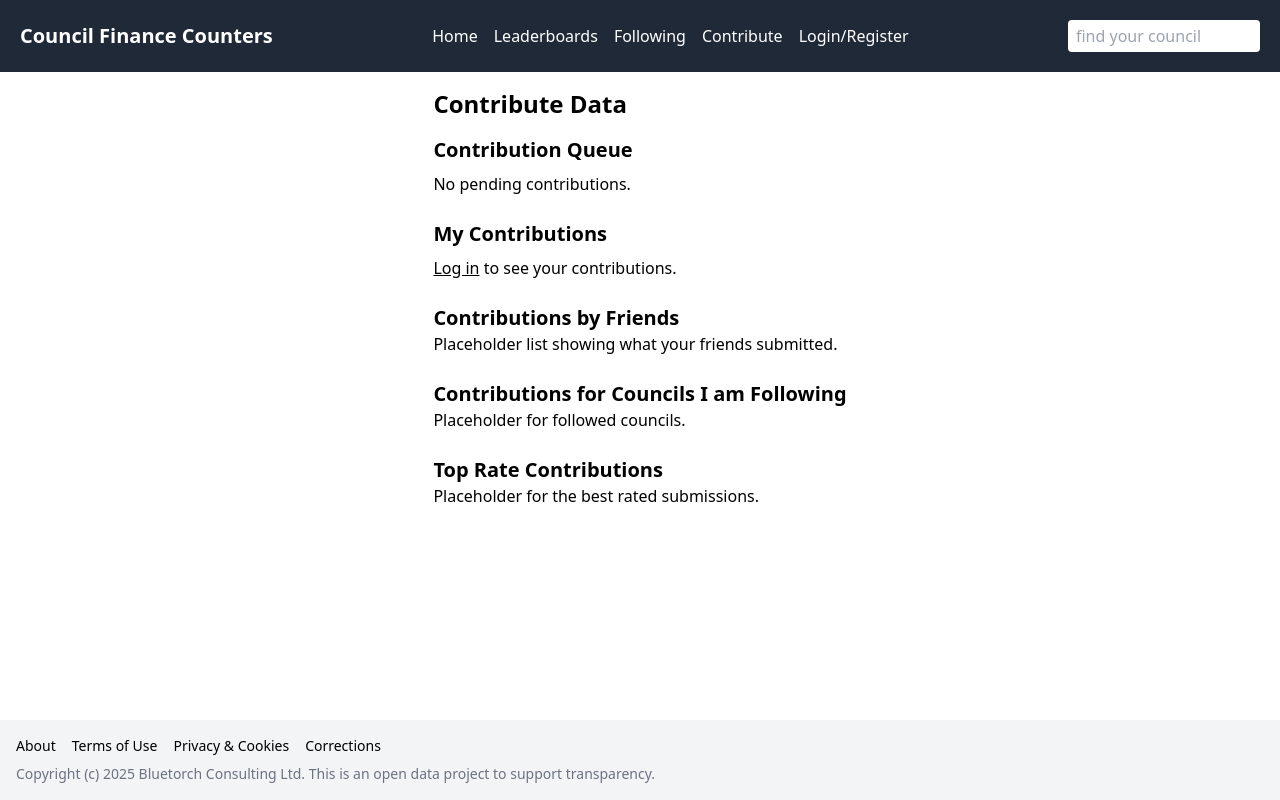
After one commit to mikerouse/cfc, a Django app: page /contribute/ in a window 1280 px wide. The commit adds this page. Run offline with Django 4.2, Linux system fonts and the light colour scheme; data comes from the database, SQL or seed files in the repository; data that the repository does not hold is empty; some libraries are stand-ins or nearby versions.

Commit message:
Improve contribution queue display and add change log

```diff
--- a/council_finance/admin.py
+++ b/council_finance/admin.py
@@ -19,6 +19,8 @@ from .models.council import (
 from .models.council_type import CouncilType
 from .models.user_profile import UserProfile
 from .models.user_follow import UserFollow
+from .models.trust_tier import TrustTier
+from .models.contribution import Contribution
 from .models.pending_profile_change import PendingProfileChange
 from .models.notification import Notification
 from .forms import (
@@ -218,6 +220,9 @@ admin.site.register(UserProfile)
 admin.site.register(UserFollow)
 admin.site.register(PendingProfileChange)
 admin.site.register(Notification)
+# Manage volunteer trust levels and their submissions
+admin.site.register(TrustTier)
+admin.site.register(Contribution)
 admin.site.register(CounterDefinition, CounterDefinitionAdmin)
 admin.site.register(CouncilCounter)
 admin.site.register(SiteSetting)
--- a/council_finance/models/__init__.py
+++ b/council_finance/models/__init__.py
@@ -9,6 +9,9 @@ from .council import (
 from .council_type import CouncilType
 from .field import DataField
 from .user_profile import UserProfile
+from .trust_tier import TrustTier
+from .contribution import Contribution
+from .data_change_log import DataChangeLog
 from .user_follow import UserFollow
 from .pending_profile_change import PendingProfileChange
 from .notification import Notification
@@ -29,6 +32,9 @@ __all__ = [
     'UserFollow',
     'PendingProfileChange',
     'Notification',
+    'TrustTier',
+    'Contribution',
+    'DataChangeLog',
     'CouncilList',
     'CounterDefinition',
     'CouncilCounter',
--- /dev/null
+++ b/council_finance/templates/council_finance/contribute.html
@@ -0,0 +1,91 @@
+{% extends "base.html" %}
+{% block title %}Contribute - Council Finance Counters{% endblock %}
+{% block content %}
+<h1 class="text-2xl font-bold mb-4">Contribute Data</h1>
+<div class="space-y-6">
+    <section>
+        <h2 class="text-xl font-semibold mb-2">Contribution Queue</h2>
+        {% if queue %}
+        <table class="min-w-full border divide-y">
+            <thead class="bg-gray-100">
+                <tr>
+                    <th class="px-2 py-1 text-left">Council</th>
+                    <th class="px-2 py-1 text-left">Field</th>
+                    <th class="px-2 py-1 text-left">Change</th>
+                    <th class="px-2 py-1 text-left">Submitted By</th>
+                    <th class="px-2 py-1 text-left">Date</th>
+                    {% if user.is_authenticated and user.profile.tier.level >= 3 %}
+                    <th class="px-2 py-1 text-left">Actions</th>
+                    {% endif %}
+                </tr>
+            </thead>
+            <tbody>
+            {% for c in queue %}
+                <tr class="border-b">
+                    <td class="px-2 py-1">{{ c.council.name }}</td>
+                    <td class="px-2 py-1">{{ c.field.name }}</td>
+                    <td class="px-2 py-1">{{ c.display_old_value }} <span class="mx-1">&rarr;</span> {{ c.display_new_value }}</td>
+                    <td class="px-2 py-1">{{ c.user.username }}</td>
+                    <td class="px-2 py-1">{{ c.created|date:"Y-m-d" }}</td>
+                    {% if user.is_authenticated and user.profile.tier.level >= 3 %}
+                    <td class="px-2 py-1 space-x-2">
+                        <a href="{% url 'review_contribution' c.id 'approve' %}" class="text-green-600"><i class="fas fa-check"></i></a>
+                        <a href="{% url 'review_contribution' c.id 'edit' %}" class="text-blue-600"><i class="fas fa-edit"></i></a>
+                        <a href="{% url 'review_contribution' c.id 'reject' %}" class="text-red-600"><i class="fas fa-times"></i></a>
+                    </td>
+                    {% endif %}
+                </tr>
+            {% endfor %}
+            </tbody>
+        </table>
+        {% else %}
+        <p>No pending contributions.</p>
+        {% endif %}
+    </section>
+    <section>
+        <h2 class="text-xl font-semibold mb-2">My Contributions</h2>
+        {% if user.is_authenticated %}
+            {% if my_contribs %}
+            <table class="min-w-full border divide-y">
+                <thead class="bg-gray-100">
+                    <tr>
+                        <th class="px-2 py-1 text-left">Council</th>
+                        <th class="px-2 py-1 text-left">Field</th>
+                        <th class="px-2 py-1 text-left">Change</th>
+                        <th class="px-2 py-1 text-left">Status</th>
+                        <th class="px-2 py-1 text-left">Date</th>
+                    </tr>
+                </thead>
+                <tbody>
+                {% for c in my_contribs %}
+                    <tr class="border-b">
+                        <td class="px-2 py-1">{{ c.council.name }}</td>
+                        <td class="px-2 py-1">{{ c.field.name }}</td>
+                        <td class="px-2 py-1">{{ c.display_old_value }} <span class="mx-1">&rarr;</span> {{ c.display_new_value }}</td>
+                        <td class="px-2 py-1">{{ c.status }}</td>
+                        <td class="px-2 py-1">{{ c.created|date:"Y-m-d" }}</td>
+                    </tr>
+                {% endfor %}
+                </tbody>
+            </table>
+            {% else %}
+            <p>You haven't submitted any contributions yet.</p>
+            {% endif %}
+        {% else %}
+            <p><a href="{% url 'login' %}" class="underline">Log in</a> to see your contributions.</p>
+        {% endif %}
+    </section>
+    <section>
+        <h2 class="text-xl font-semibold">Contributions by Friends</h2>
+        <p>Placeholder list showing what your friends submitted.</p>
+    </section>
+    <section>
+        <h2 class="text-xl font-semibold">Contributions for Councils I am Following</h2>
+        <p>Placeholder for followed councils.</p>
+    </section>
+    <section>
+        <h2 class="text-xl font-semibold">Top Rate Contributions</h2>
+        <p>Placeholder for the best rated submissions.</p>
+    </section>
+</div>
+{% endblock %}
--- a/council_finance/urls.py
+++ b/council_finance/urls.py
@@ -58,7 +58,10 @@ urlpatterns = [
     path("lists/move/", views.move_between_lists, name="move_between_lists"),
     path("lists/<int:list_id>/metric/", views.list_metric, name="list_metric"),
     path("following/", views.following, name="following"),
-    path("submit/", views.submit, name="submit"),
+    path("contribute/", views.contribute, name="contribute"),
+    path("contribute/submit/", views.submit_contribution, name="submit_contribution"),
+    path("contribute/<int:pk>/<str:action>/", views.review_contribution, name="review_contribution"),
+    path("submit/", views.contribute),
     path("profile/", views.my_profile, name="my_profile"),
     path("about/", views.about, name="about"),
     path("terms/", views.terms_of_use, name="terms_of_use"),
--- a/council_finance/views.py
+++ b/council_finance/views.py
@@ -21,6 +21,7 @@ from .forms import (
     CouncilListForm,
     CounterDefinitionForm,
     DataFieldForm,
+    ProfileExtraForm,
 )
 from django.conf import settings
 
@@ -36,6 +37,9 @@ from .models import (
     CounterDefinition,
     CouncilCounter,
     SiteSetting,
+    TrustTier,
+    Contribution,
+    DataChangeLog,
 )
 
 from datetime import date
@@ -121,6 +125,8 @@ def council_detail(request, slug):
     """Show details for a single council."""
     # Fetch the council or return a 404 if the slug is unknown
     council = get_object_or_404(Council, slug=slug)
+    tab = request.GET.get("tab") or "view"
+    focus = request.GET.get("focus", "")
 
     # Pull all financial figures for this council so the template can
     # present them in an engaging way.
@@ -186,7 +192,13 @@ def council_detail(request, slug):
         "years": years,
         "selected_year": selected_year,
         "default_counter_slugs": default_slugs,
+        "tab": tab,
+        "focus": focus,
     }
+    if tab == "edit":
+        from .models import CouncilType
+
+        context["council_types"] = CouncilType.objects.all()
 
     return render(request, "council_finance/council_detail.html", context)
 
@@ -308,9 +320,19 @@ def following(request):
     return render(request, "council_finance/following.html")
 
 
-def submit(request):
-    """Placeholder submission page."""
-    return render(request, "council_finance/submit.html")
+def contribute(request):
+    """Show contribution dashboard with various queues."""
+    queue = Contribution.objects.filter(status="pending").select_related("council", "field", "user")
+    my_contribs = (
+        Contribution.objects.filter(user=request.user).select_related("council", "field")
+        if request.user.is_authenticated
+        else []
+    )
+    return render(
+        request,
+        "council_finance/contribute.html",
+        {"queue": queue, "my_contribs": my_contribs},
+    )
 
 
 def my_profile(request):
@@ -541,6 +563,12 @@ def profile_view(request):
                 user.email,
             )
             messages.info(request, "Check your email to confirm profile changes.")
+        elif "update_extra" in request.POST:
+            # Additional volunteer info is edited via a separate form
+            form = ProfileExtraForm(request.POST, instance=profile)
+            if form.is_valid():
+                form.save()
+                messages.success(request, "Profile details saved.")
 
     # List of accounts following the current user
     followers = UserFollow.objects.filter(target=user).select_related("follower")
@@ -558,6 +586,7 @@ def profile_view(request):
         "gravatar_url": gravatar_url,
         "followers": followers,
         "visibility_choices": UserProfile.VISIBILITY_CHOICES,
+        "councils": Council.objects.all(),
         "tab": "profile",
     }
     return render(request, "registration/profile.html", context)
@@ -777,6 +806,96 @@ def move_between_lists(request):
 
 
 @login_required
+def submit_contribution(request):
+    """Accept a contribution for a specific field.
+
+    The endpoint is triggered via AJAX from the council detail page.
+    Tier 3 users and above can bypass moderation; everyone else will
+    see their submission placed into a queue for review.
+    """
+    if request.method != "POST":
+        return HttpResponseBadRequest("POST required")
+
+    council = get_object_or_404(Council, slug=request.POST.get("council"))
+    field = get_object_or_404(DataField, slug=request.POST.get("field"))
+    year_id = request.POST.get("year")
+    year = FinancialYear.objects.filter(id=year_id).first() if year_id else None
+    value = request.POST.get("value", "").strip()
+
+    profile = request.user.profile
+    # Submissions from tier 3+ skip moderation
+    status = "approved" if profile.tier.level >= 3 else "pending"
+
+    Contribution.objects.create(
+        user=request.user,
+        council=council,
+        field=field,
+        year=year,
+        value=value,
+        status=status,
+    )
+    if status == "approved":
+        msg = "Contribution accepted"
+    else:
+        msg = "Contribution queued for approval"
+    return JsonResponse({"status": status, "message": msg})
+
+
+@login_required
+def review_contribution(request, pk, action):
+    """Approve, reject or edit a pending contribution."""
+    contrib = get_object_or_404(Contribution, pk=pk)
+
+    if request.user.profile.tier.level < 3:
+        return HttpResponseBadRequest("permission denied")
+
+    if action == "approve":
+        _apply_contribution(contrib, request.user)
+        contrib.status = "approved"
+        contrib.save()
+    elif action == "reject":
+        contrib.status = "rejected"
+        contrib.save()
+    elif action == "edit" and request.method == "POST":
+        contrib.value = request.POST.get("value", contrib.value)
+        contrib.save()
+        return redirect("contribute")
+    return redirect("contribute")
+
+
+def _apply_contribution(contribution, user):
+    """Persist an approved contribution and log the change."""
+    field = contribution.field
+    council = contribution.council
+
+    old_value = contribution.old_value
+
+    if field.slug == "website":
+        council.website = contribution.value
+        council.save()
+    elif field.slug == "council_type":
+        council.council_type_id = contribution.value or None
+        council.save()
+    else:
+        FigureSubmission.objects.update_or_create(
+            council=council,
+            field=field,
+            year=contribution.year,
+            defaults={"value": contribution.value, "needs_populating": False},
+        )
+
+    DataChangeLog.objects.create(
+        contribution=contribution,
+        council=council,
+        field=field,
+        year=contribution.year,
+        old_value=old_value,
+        new_value=contribution.value,
+        approved_by=user,
+    )
+
+
+@login_required
 def list_metric(request, list_id):
     """Return metric values for a list and a selected year."""
     field = request.GET.get("field")
--- a/templates/base.html
+++ b/templates/base.html
@@ -23,7 +23,7 @@
                 <a href="{% url 'my_lists' %}" class="hover:underline">My Lists</a>
                 {% endif %}
                 <a href="{% url 'following' %}" class="hover:underline">Following</a>
-                <a href="{% url 'submit' %}" class="hover:underline">Submit</a>
+                <a href="{% url 'contribute' %}" class="hover:underline">Contribute</a>
                 {% if user.is_authenticated %}
                 <a href="{% url 'profile' %}" class="hover:underline">My Profile</a>
                 {% else %}
@@ -50,6 +50,13 @@
                         {% endif %}
                     </button>
                     <div id="notif-menu" class="hidden absolute right-0 mt-2 w-72 bg-white text-black border rounded shadow-lg z-50">
+                        {% profile_progress as progress %}
+                        <div class="p-2 border-b">
+                            <p class="text-sm mb-1">Profile completion: {{ progress }}%</p>
+                            <div class="w-full bg-gray-200 rounded h-2">
+                                <div class="bg-green-500 h-2 rounded" style="width: {{ progress }}%;"></div>
+                            </div>
+                        </div>
                         {% recent_notifications 5 as notes %}
                         {% for note in notes %}
                         <div class="p-2 border-b {% if not note.read %}bg-gray-100{% endif %}">
```
Also changed, not shown: council_finance/forms.py (+27 -1 lines), council_finance/models/contribution.py (added, +56 -0 lines), council_finance/models/data_change_log.py (added, +42 -0 lines), council_finance/models/field.py (+17 -0 lines), council_finance/models/trust_tier.py (added, +20 -0 lines), council_finance/models/user_profile.py (+36 -0 lines), council_finance/signals.py (+25 -1 lines), council_finance/templates/council_finance/council_detail.html (+43 -4 lines), council_finance/templatetags/notifications.py (+13 -0 lines), council_finance/tests/test_profile_progress.py (added, +16 -0 lines), council_finance/tests/test_volunteers.py (added, +114 -0 lines), templates/registration/profile.html (+33 -0 lines), council_finance/migrations/0018_trust_tier_and_contributions.py (added), council_finance/migrations/0019_data_change_log.py (added).
